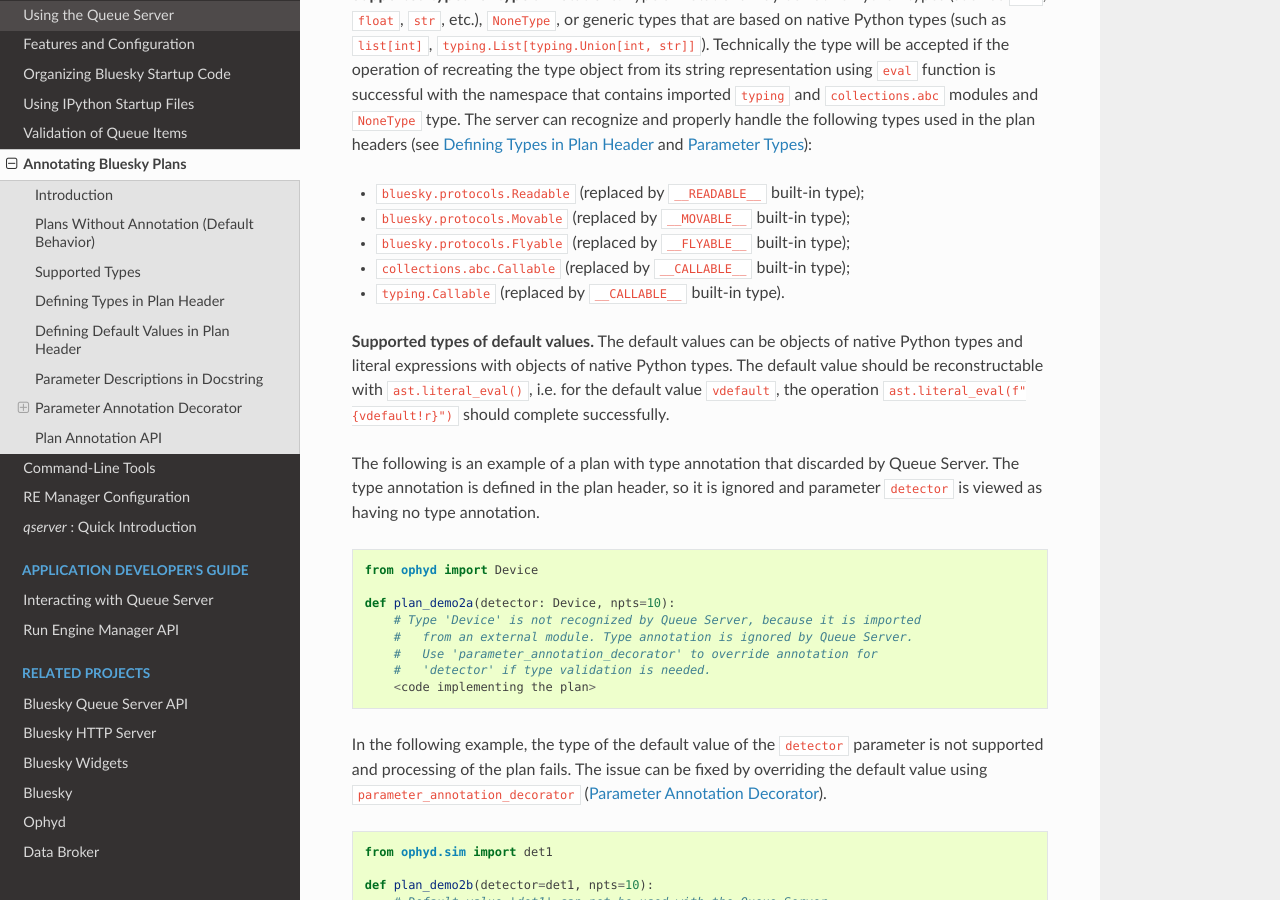
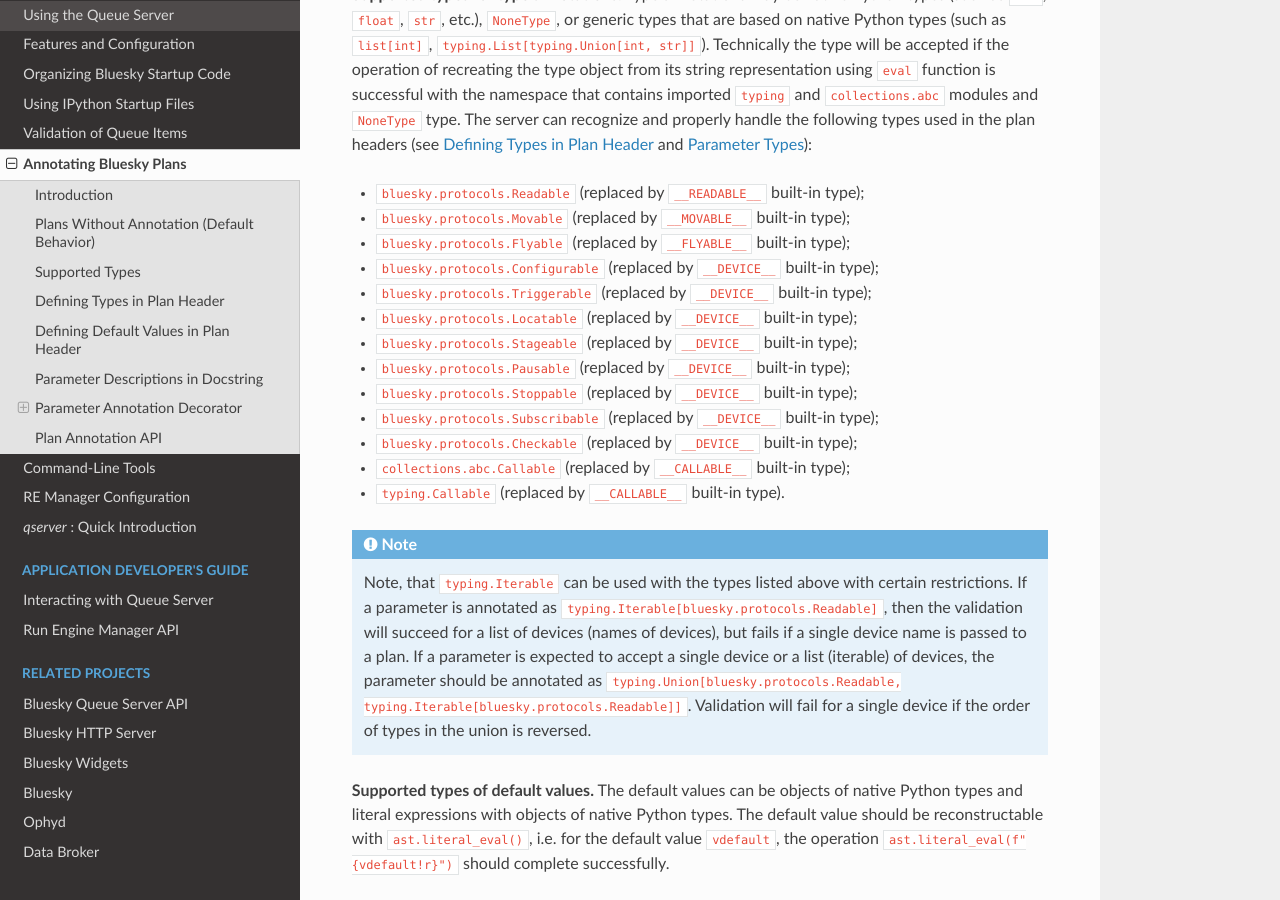
Before and after one commit to bluesky/bluesky-queueserver, a Sphinx documentation site: the page built from docs/source/plan_annotation.rst, in a window 1280 px wide and 900 px high, scrolled down 5578 px. Built offline with Sphinx 7.4.7 and the Read the Docs theme 2.0.0, drawn with Linux system fonts in a browser that asks for light colours; some of the changed text lies outside the part shown.

Commit message:
DOC: updated documentation to include supported types

````diff
--- a/docs/source/plan_annotation.rst
+++ b/docs/source/plan_annotation.rst
@@ -295,8 +295,26 @@
 * ``bluesky.protocols.Readable`` (replaced by ``__READABLE__`` built-in type);
 * ``bluesky.protocols.Movable`` (replaced by ``__MOVABLE__`` built-in type);
 * ``bluesky.protocols.Flyable`` (replaced by ``__FLYABLE__`` built-in type);
+* ``bluesky.protocols.Configurable`` (replaced by ``__DEVICE__`` built-in type);
+* ``bluesky.protocols.Triggerable`` (replaced by ``__DEVICE__`` built-in type);
+* ``bluesky.protocols.Locatable`` (replaced by ``__DEVICE__`` built-in type);
+* ``bluesky.protocols.Stageable`` (replaced by ``__DEVICE__`` built-in type);
+* ``bluesky.protocols.Pausable`` (replaced by ``__DEVICE__`` built-in type);
+* ``bluesky.protocols.Stoppable`` (replaced by ``__DEVICE__`` built-in type);
+* ``bluesky.protocols.Subscribable`` (replaced by ``__DEVICE__`` built-in type);
+* ``bluesky.protocols.Checkable`` (replaced by ``__DEVICE__`` built-in type);
 * ``collections.abc.Callable`` (replaced by ``__CALLABLE__`` built-in type);
 * ``typing.Callable`` (replaced by ``__CALLABLE__`` built-in type).
+
+.. note::
+
+  Note, that ``typing.Iterable`` can be used with the types listed above with certain restrictions.
+  If a parameter is annotated as ``typing.Iterable[bluesky.protocols.Readable]``, then the validation
+  will succeed for a list of devices (names of devices), but fails if a single device name is
+  passed to a plan. If a parameter is expected to accept a single device or a list (iterable) of devices,
+  the parameter should be annotated as
+  ``typing.Union[bluesky.protocols.Readable, typing.Iterable[bluesky.protocols.Readable]]``.
+  Validation will fail for a single device if the order of types in the union is reversed.
 
 **Supported types of default values.** The default values can be objects of native Python
 types and literal expressions with objects of native Python types. The default value should
@@ -375,9 +393,9 @@
       #   correctly processed by the Queue Server.
       <code implementing the plan>
 
-The server can process the annotations containing Bluesky protocols ``bluesky.protocols.Readable``,
-``bluesky.protocols.Movable`` and ``bluesky.protocols.flyable`` and callable types
-``collections.abc.Callable`` and ``typing.Callable`` with or without type parameters.
+The server can process the annotations containing Bluesky protocols such as
+``bluesky.protocols.Readable``, ```bluesky.protocols.Movable`` and ``bluesky.protocols.Flyable``
+and callable types ``collections.abc.Callable`` and ``typing.Callable`` with or without type parameters.
 Those types are replaced with ``__READABLE__``, ``__MOVABLE__``, ``__FLYABLE__``
 and ``__CALLABLE__`` built-in types respectively. See the details on built-in types in
 :ref:`parameter_annotation_decorator_parameter_types`.
````
